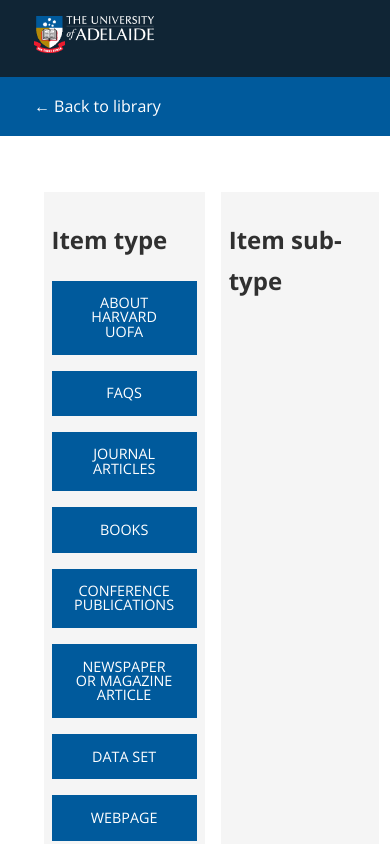
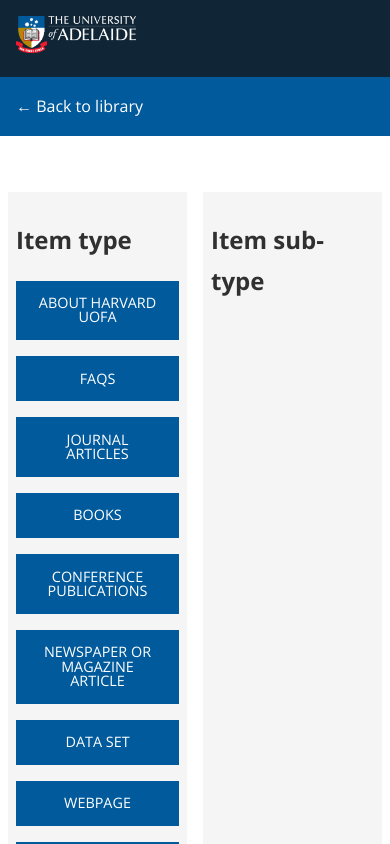
Before and after one commit to UAMediaProd/referencing-guide, a Vue app: page / in a window 390 px wide. Shown: the top 844 px of the page. Built offline with nearby package versions, Linux system fonts and the light colour scheme; what vue-sweetalert2 would draw is missing.

Commit message:
CSS mobile tweaks

```diff
--- a/src/App.vue
+++ b/src/App.vue
@@ -329,6 +329,15 @@
 
   .breadcrumbs {
     display: inline-block;
+  }
+
+  .wrapper, .contain {
+    margin: 0;
+  }
+
+  .wrapper {
+    width: 100%;
+    max-width: 100% !important;
   }
 }
 
```
